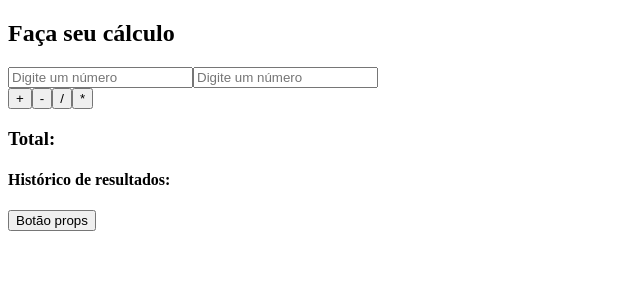
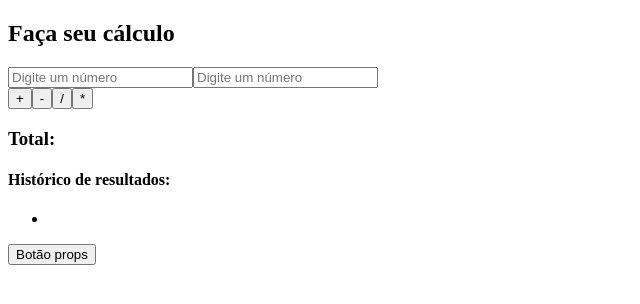
Before and after one commit to MVyni/react, a React (Vite) app: page / in a window 1280 px wide. Shown: the top 304 px of the page, without its empty margins (0-640 px from the left). Built offline with nearby package versions, Linux system fonts and the light colour scheme.

Commit message:
update historico

```diff
--- a/src/Calculo.jsx
+++ b/src/Calculo.jsx
@@ -1,5 +1,5 @@
 import React, { useEffect, useState } from "react";
-import Botao from "./Botao";
+import Historico from "./Historico";
 
 
 const Calculo = () => {
@@ -12,10 +12,8 @@ const [historico, setHistorico] = useState([]);
 
 useEffect(updateHistoric, [total])
 function updateHistoric() {
-
-    setHistorico([...historico, total]);
-}
-
+        setHistorico([...historico, total]);
+    }
 
     return(
         <>
@@ -38,7 +36,7 @@ function updateHistoric() {
         </div>
 
             <h3>Total: {total}</h3>
-            <h4>Histórico de resultados: {historico}</h4>
+            <Historico historico={historico}/>
         </>
     )
 }
--- a/src/Historico.jsx
+++ b/src/Historico.jsx
@@ -1,20 +1,17 @@
-import { useEffect, useState } from "react";
+import ItemHistoric from "./ItemHistoric";
 
-const Historico = () => {
 
-    const [historico, setHistorico] = useState([]);
-    function useUpHistoric (state){
-    useEffect(updateHistoric, [state])
-
-    function updateHistoric(){
-        let update = historico.push(state)
-        setHistorico(update);
-    }
+const Historico = (props) => {
+    return(
+    <>
+    <h4>Histórico de resultados:</h4>
+    <ul>
+        {props.historico.map((item, index) => (
+            <ItemHistoric key={index} historico={item}/>
+        ))}
+    </ul>
+    </>
+    )
 }
 
-    return(
-        <>
-        <h4>Seu resultado de histórico: {historico}</h4>
-        </>
-    )
-}
+export default Historico;
--- /dev/null
+++ b/src/ItemHistoric.jsx
@@ -0,0 +1,9 @@
+const ItemHistoric = (props) => {
+    return(
+        <>
+            <li>{props.historico}</li>
+        </>
+    )
+}
+
+export default ItemHistoric;
```
Also changed, not shown: src/hooks/useHistorico.js (deleted, +0 -11 lines).
